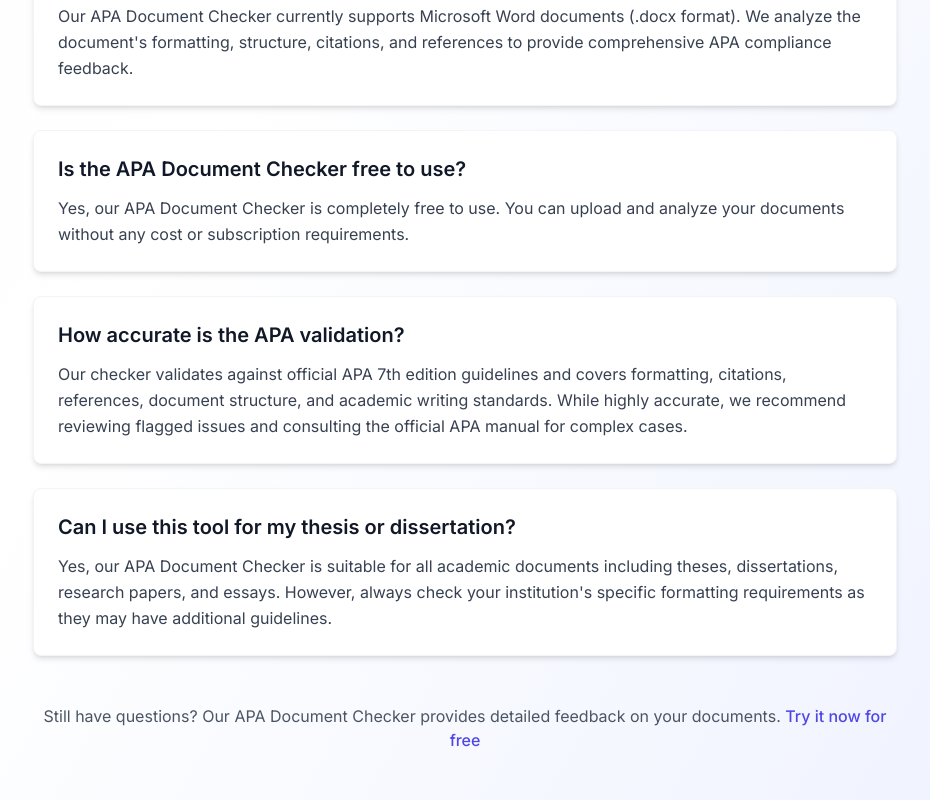
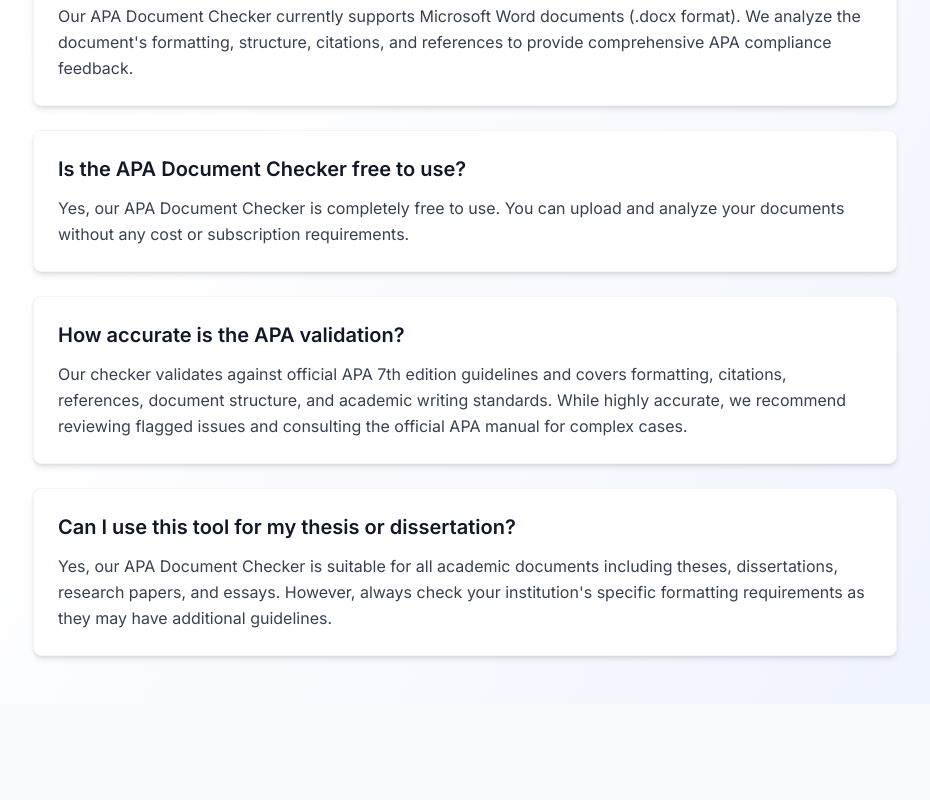
Before and after one commit to Taimoorkn/apa-document-checker, a Next.js app: page /faq in a window 1280 px wide. Shown: the part 1370-2170 px from the top of the page, without its empty margins (175-1105 px from the left). After the commit the page ends 2074 px from the top, so only its background shows below. Built offline with nearby package versions, Linux system fonts and the light colour scheme.

Commit message:
fix a tag

```diff
--- a/src/app/faq/page.js
+++ b/src/app/faq/page.js
@@ -102,15 +102,6 @@ export default function FAQ() {
               </article>
             ))}
           </div>
-
-          <footer className="mt-12 text-center">
-            <p className="text-gray-600">
-              Still have questions? Our APA Document Checker provides detailed feedback on your documents.{' '}
-              <a href="/" className="text-indigo-600 hover:text-indigo-800 font-medium">
-                Try it now for free
-              </a>
-            </p>
-          </footer>
         </div>
       </div>
     </>
```
